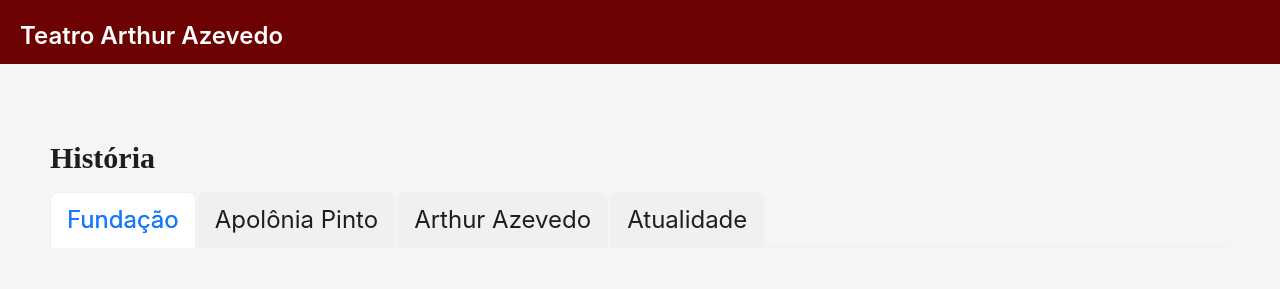
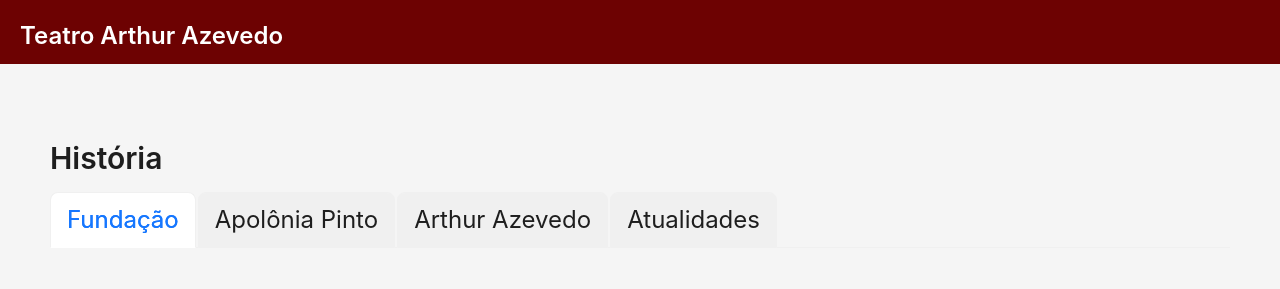
Before and after one commit to lucyfurt/SITE-TEATRO-ARTHUR-AZEVEDO-REACT-JAVASCRIPT, a React (Create React App) app: page /teatro in a window 1280 px wide. Shown: the top 289 px of the page. Built offline with nearby package versions, Linux system fonts and the light colour scheme.

Commit message:
updated history

```diff
--- a/src/Pages/Historia.js
+++ b/src/Pages/Historia.js
@@ -13,8 +13,8 @@ return (
 <a style={{ color: '#fff' }} href='/'>Teatro Arthur Azevedo</a>
 </Title>
 </Header>
-<Content style={{ padding: '50px' }}>
-<Title style={{fontFamily: 'Noto Serif Ottoman Siyaq' }} level={2}>História</Title>
+<Content style={{ padding: '50px'}}>
+<Title level={2}>História</Title>
 <Tabs defaultActiveKey="1" type="card">
 <TabPane tab="Fundação" key="1" style={{ fontSize:'24px' }}>
 <Title level={4}>Fundação</Title>
@@ -25,7 +25,7 @@ return (
 </div>
 </Carousel>
 </TabPane>
-<TabPane tab="Apolônia Pinto" key="2">
+<TabPane tab="Apolônia Pinto" key="2" style={{ fontSize:'24px' }}>
 <Title level={4}>Apolônia Pinto</Title>
 <p>Apolônia Pinto foi uma atriz maranhense que se destacou como uma das maiores intérpretes do teatro brasileiro. Nascida em 1854, ela nasceu nos bastidores do Teatro Arthur Azevedo, então chamado de Teatro União e Teatro São Luiz. Desde cedo, demonstrou talento e aos doze anos de idade já encantava plateias com sua atuação na peça "A Cigana de Paris". Ao longo de sua carreira, que durou 83 anos, Apolônia se tornou conhecida como a maior atriz do país, emocionando o público com suas interpretações das paixões humanas. É lembrada como uma artista que trabalhava por amor à arte, em uma época em que os artistas dependiam de doações para sobreviver. Seu legado é reverenciado no camarim nº 1 do Teatro Arthur Azevedo, onde placas e homenagens perpetuam sua memória.</p>
 <Carousel autoplay>
@@ -34,7 +34,7 @@ return (
 </div>
 </Carousel>
 </TabPane>
-<TabPane tab="Arthur Azevedo" key="3">
+<TabPane tab="Arthur Azevedo" key="3" style={{ fontSize:'24px' }}>
 <Title level={4}>Arthur Azevedo</Title>
 <p>Arthur Azevedo foi um renomado comediógrafo brasileiro do século XIX, conhecido por sua habilidade como autor teatral, poeta e crítico. Nascido em São Luís, Maranhão, ele se destacou como um dos principais escritores da belle époque no Rio de Janeiro, retratando a vida cotidiana e as peculiaridades da sociedade da época. Suas peças teatrais, contos e poesias abordavam principalmente o cenário carioca, revelando as fraquezas, alegrias e medos da geração da época. Além disso, Azevedo foi um defensor da vida e promoveu uma campanha contra o suicídio. Embora algumas de suas obras originais tenham se perdido, seu legado perdura na história do teatro e da literatura brasileira.</p>
 <Carousel autoplay>
@@ -43,8 +43,8 @@ return (
 </div>
 </Carousel>
 </TabPane>
-<TabPane tab="Atualidade" key="4">
-<Title level={4}>Atualidade</Title>
+<TabPane tab="Atualidades" key="4" style={{ fontSize:'24px' }}>
+<Title level={4}>Atualidades</Title>
 <p>O trabalho de Arthur Azevedo foi marcado pelo estímulo ao surgimento de novos talentos e pela colaboração com outros comediógrafos, como Moreira Sampaio. Ele valorizava a solidariedade humana e dedicou-se a ajudar artistas envelhecidos e suas famílias, alimentando crianças órfãs e enteados. Embora tenham sido preservados apenas alguns de seus manuscritos, seu impacto na cultura brasileira é inegável, deixando um legado duradouro na história do teatro e na produção literária do país.</p>
 <Carousel autoplay>
 <div>
```
